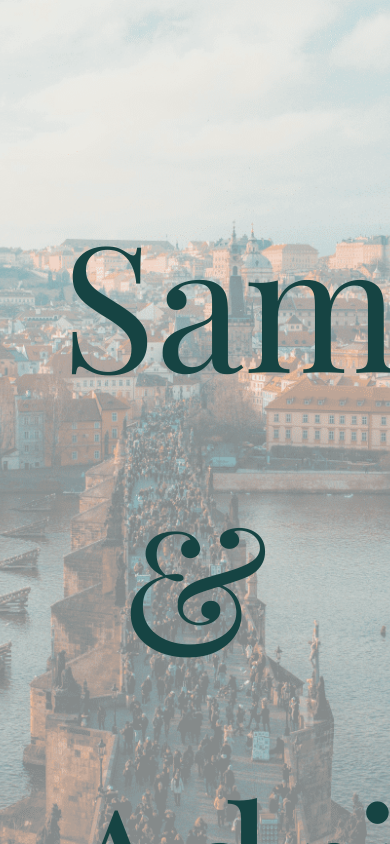
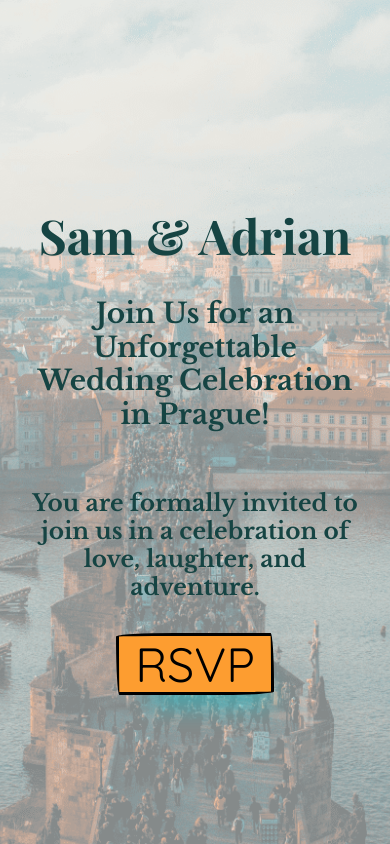
Before and after one commit to queuing4oranges/sam-adrian-wedding, a React (Vite) app: page / in a window 390 px wide. Built offline with nearby package versions, Linux system fonts and the light colour scheme; a web font is replaced by a local one.

Commit message:
Make welcome section responsive

```diff
--- a/src/components/welcome/Welcome.jsx
+++ b/src/components/welcome/Welcome.jsx
@@ -6,26 +6,30 @@ import '../../components/button55.scss';
 export default function Welcome() {
 
 	return (
-		<Container fluid id='welcome' className='welcome-container w-100 h-100 px-0 position-relative'>
-			<Row className='pt-5 w-75 mx-auto'>
-				<span className='sam-adrian text-center'>Sam & Adrian</span>
-			</Row>
-			<Row className='w-100 d-flex' style={{ margin: 'auto'}}>
-				<Col className='mx-auto p-4'>
-					<h1 className='text-center'>Join Us for an Unforgettable Wedding Celebration in Prague!</h1>
-					<br />
-					<h2 className='text-center'>You are formally invited to join us in a celebration of love, laughter, and adventure.</h2>
+		<Container fluid id='welcome' className='welcome-container w-100 h-100 px-0 position-relative d-flex flex-column align-items-center justify-content-center'>
+			<Row className='pt-5 w-100 d-flex justify-content-center'>
+				<Col xs={12} md={8} className="text-center">
+					<span className="sam-adrian fw-bold">Sam & Adrian</span>
 				</Col>
 			</Row>
-			<Row className='w-50 mx-auto'>
-				<span className='text-center mt-5'>
-					<button className='button-55 welcome-rsvp-btn' role='button' title='Let&apos;s go!'>
-						<a href='https://docs.google.com/forms/d/e/1FAIpQLSeb96PN2yCs9EsAPzcfAT0wC8Y9TrquhyJWD7JDcFU-VWp8bw/viewform' target='_blank' className='text-decoration-none text-dark'>
+			<Row className='w-100 d-flex justify-content-center'>
+				<Col xs={12} md={10} lg={8} className="mx-auto p-4">
+					<h1 className='text-center fs-1 fw-bold'>Join Us for an Unforgettable Wedding Celebration in Prague!</h1>
+					<br />
+					<h2 className='text-center fs-3 fw-bold mt-3'>You are formally invited to join us in a celebration of love, laughter, and adventure.</h2>
+				</Col>
+			</Row>
+			<Row className='d-flex justify-content-center'>
+				<Col xs={12} md={12} className="text-center">
+					<a href='https://docs.google.com/forms/d/e/1FAIpQLSeb96PN2yCs9EsAPzcfAT0wC8Y9TrquhyJWD7JDcFU-VWp8bw/viewform' target='_blank' className='text-decoration-none text-dark'>
+						<button className='button-55 welcome-rsvp-btn' role='button' title='Let&apos;s go!'>
 							RSVP
-						</a>
-					</button>
-				</span>
+						</button>
+					</a>
+				</Col>
 			</Row>
 		</Container>
 	)
 }
+
+//TODO refactor double to single quotes here
--- a/src/components/welcome/welcome.scss
+++ b/src/components/welcome/welcome.scss
@@ -3,28 +3,6 @@
 .welcome-container {
 	width: 100%;
 	color: vars.$turq-dark-dark;
-
-	.rsvp-btn {
-		width: 16rem;
-		margin-top: 5rem;
-		font-size: 1.5rem;
-		color: vars.$turq-dark-dark;
-		text-transform: uppercase;
-		padding: 10px 20px;
-		border-radius: 10px;
-		border: 2px solid vars.$turq-light-light;
-		background-color: vars.$secondary-bg;
-		box-shadow: 3px 3px vars.$turq-dark;
-		cursor: pointer;
-		margin: 35px 0;
-		font-weight: 700;
-		font-size: 30px;
-	}
-
-	.rsvp-btn:active {
-		box-shadow: none;
-		transform: translate(3px, 3px);
-	}
 }
 
 .welcome-container::before {
@@ -44,8 +22,9 @@
 
 .sam-adrian {
 	font-family: "Playfair Display", serif, Arial, Helvetica, sans-serif;
-	font-size: 11rem;
+	font-size: 10rem;
 	padding-top: 7rem;
+	white-space: nowrap;
 }
 
 .welcome-rsvp-btn {
@@ -53,3 +32,55 @@
 	font-size: 4rem !important;
 	padding: 2rem !important;
 }
+
+/* Large Tablets (992px and below) */
+@media (max-width: 992px) {
+	.sam-adrian {
+		font-size: 7rem;
+		padding-top: 4rem;
+	}
+
+	.welcome-rsvp-btn {
+		font-size: 3rem !important;
+		padding: 1rem !important;
+	}
+}
+
+/* Tablets & Small Laptops (768px and below) */
+@media (max-width: 768px) {
+	.sam-adrian {
+		font-size: 6rem;
+		padding-top: 4rem;
+	}
+
+	.welcome-rsvp-btn {
+		font-size: 2.5rem;
+		padding: 0.75rem;
+	}
+}
+
+/* Mobile Devices (576px and below) */
+@media (max-width: 576px) {
+	.sam-adrian {
+		font-size: 4rem;
+		padding-top: 3rem;
+	}
+
+	.welcome-rsvp-btn {
+		font-size: 2rem;
+		padding: 1rem;
+	}
+}
+
+/* Extra Small Screens (400px and below) */
+@media (max-width: 400px) {
+	.sam-adrian {
+		font-size: 3rem;
+		padding-top: 2rem;
+	}
+
+	.welcome-rsvp-btn {
+		font-size: 2rem;
+		padding: 1rem;
+	}
+}
```
Also changed, not shown: src/variables.scss (+0 -30 lines).
